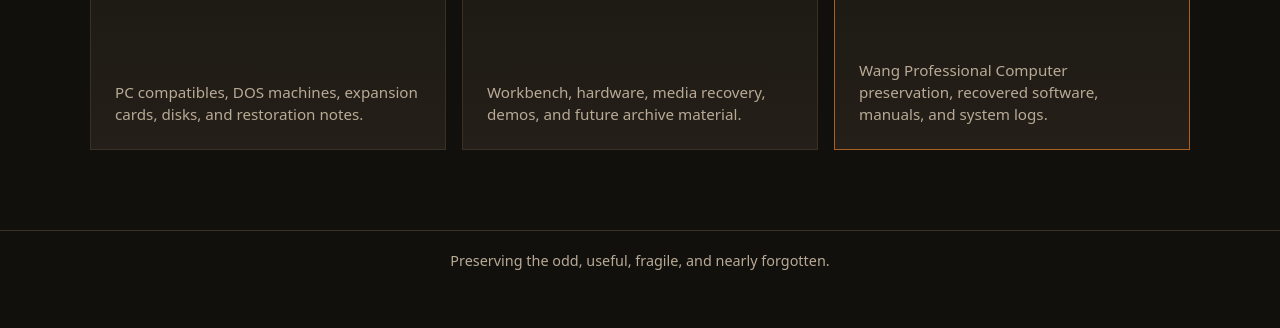
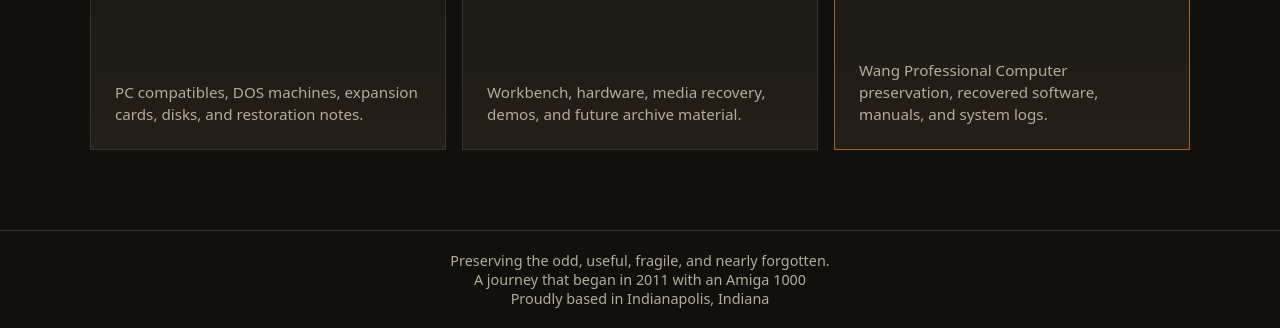
Before and after one commit to MistaJfelgo/ComputingPreservation-org, a plain HTML site: page index.html in a window 1280 px wide. Shown: the part 551-879 px from the top of the page. Before the commit the page ends 841 px from the top, so only its background shows below. Drawn offline with Linux system fonts and the light colour scheme.

Commit message:
Add footer information about journey and location

```diff
--- a/index.html
+++ b/index.html
@@ -39,6 +39,8 @@
 
 <footer>
   <p>Preserving the odd, useful, fragile, and nearly forgotten.</p>
+  <p>A journey that began in 2011 with an Amiga 1000</p>
+  <p>Proudly based in Indianapolis, Indiana</p>
 </footer>
 
 </body>
```
